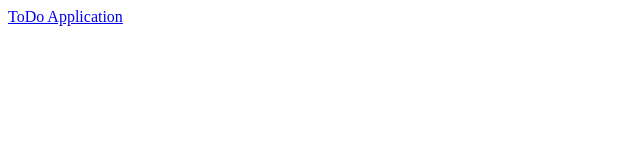
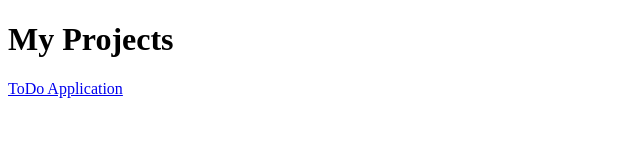
Before and after one commit to raju4699/todo-list, a plain HTML site: page index.html in a window 1280 px wide. Shown: the whole page, without its empty margins (0-640 px from the left). Drawn offline with Linux system fonts and the light colour scheme.

Commit message:
Updated index.html

```diff
--- a/index.html
+++ b/index.html
@@ -3,9 +3,11 @@
 <head>
   <meta charset="UTF-8">
   <meta name="viewport" content="width=device-width, initial-scale=1.0">
-  <title>Bootstrap Site</title>
+  <title>My Projects</title>
+  <link rel="stylesheet" href="index.css">
 </head>
 <body>
+  <h1 class="heading">My Projects</h1>
 <a href="ToDoApplication.html">ToDo Application</a>
 </body>
 </html>
```
